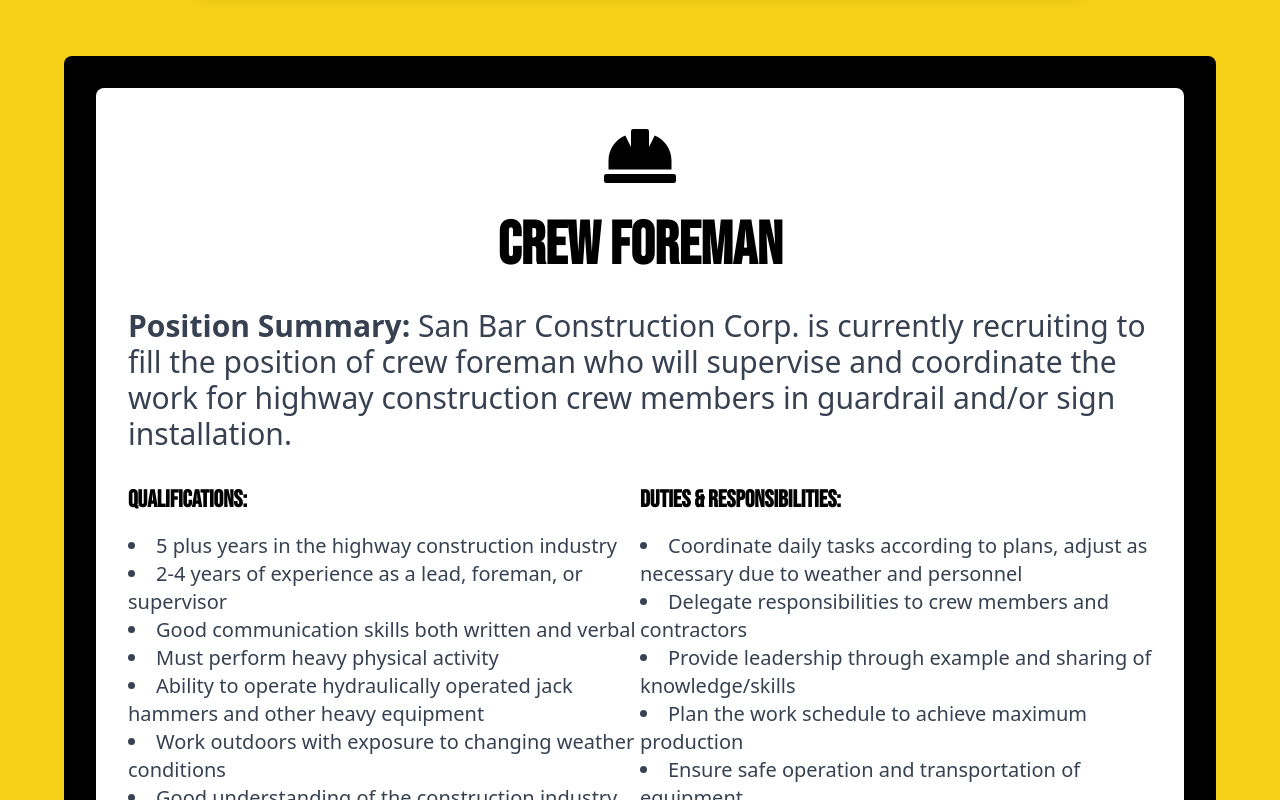
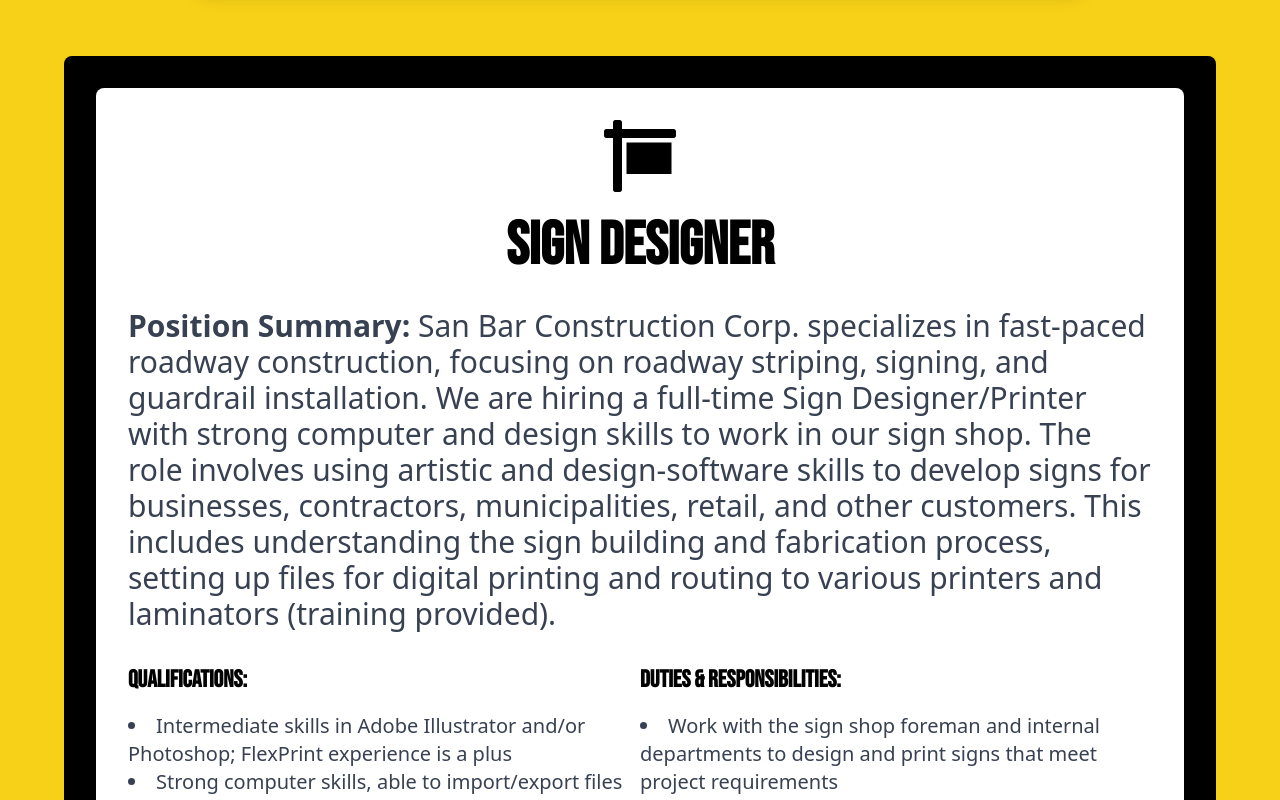
Before and after one commit to JoedyMcconn/SANBARCC, a Next.js app in the folder frontend/: page /job-opportunities in a window 1280 px wide. Shown: the part 940-1740 px from the top of the page. Built offline with nearby package versions, Linux system fonts and the light colour scheme.

Commit message:
adding sign designer position

```diff
--- a/frontend/src/app/job-application/page.tsx
+++ b/frontend/src/app/job-application/page.tsx
@@ -210,9 +210,9 @@ export default function JobApplicationForm() {
                     <label className="flex items-center">
                         <input type="checkbox" name="position" value="Clerical" className="mr-2"/> Clerical
                     </label>
-                    {/*<label className="flex items-center">*/}
-                    {/*    <input type="checkbox" name="position" value="Receptionist/Accounting Clerk Administrative Assistant" className="mr-2"/> Receptionist/Accounting Clerk Administrative Assistant*/}
-                    {/*</label>*/}
+                    <label className="flex items-center">
+                        <input type="checkbox" name="position" value="Sign Designer" className="mr-2"/> Sign Designer
+                    </label>
                     <label className="flex items-center">
                         <input type="checkbox" name="position" value="Other" className="mr-2"/> Other:
                     </label>
--- a/frontend/src/app/job-opportunities/page.tsx
+++ b/frontend/src/app/job-opportunities/page.tsx
@@ -234,32 +234,35 @@ export default function JobOpportunities() {
             {/*/>*/}
 
             <JobPosition
-                title="Crew Foreman"
-                icon={<FaHardHat />}
-                summary="San Bar Construction Corp. is currently recruiting to fill the position of crew foreman who will supervise and coordinate the work for highway construction crew members in guardrail and/or sign installation."
+                title="Sign Designer"
+                icon={<FaSign />}
+                summary="San Bar Construction Corp. specializes in fast-paced roadway construction, focusing on roadway striping, signing, and guardrail installation. We are hiring a full-time Sign Designer/Printer with strong computer and design skills to work in our sign shop. The role involves using artistic and design-software skills to develop signs for businesses, contractors, municipalities, retail, and other customers. This includes understanding the sign building and fabrication process, setting up files for digital printing and routing to various printers and laminators (training provided)."
                 qualifications={[
-                    "5 plus years in the highway construction industry",
-                    "2-4 years of experience as a lead, foreman, or supervisor",
-                    "Good communication skills both written and verbal",
-                    "Must perform heavy physical activity",
-                    "Ability to operate hydraulically operated jack hammers and other heavy equipment",
-                    "Work outdoors with exposure to changing weather conditions",
-                    "Good understanding of the construction industry",
-                    "Must possess a valid driver’s license"
+                    "Intermediate skills in Adobe Illustrator and/or Photoshop; FlexPrint experience is a plus",
+                    "Strong computer skills, able to import/export files",
+                    "Ability to establish priorities, work independently, and achieve objectives without supervision",
+                    "Positive attitude, detail-oriented, strong time management and multi-tasking skills",
+                    "Proven ability to work collaboratively",
+                    "Excellent analytical, problem-solving, verbal, graphic, presentation, and written communication skills",
+                    "Predictable and consistent behavior with attitude, attendance, and performance",
+                    "Able to lift up to 50 pounds on occasion"
                 ]}
                 responsibilities={[
-                    "Coordinate daily tasks according to plans, adjust as necessary due to weather and personnel",
-                    "Delegate responsibilities to crew members and contractors",
-                    "Provide leadership through example and sharing of knowledge/skills",
-                    "Plan the work schedule to achieve maximum production",
-                    "Ensure safe operation and transportation of equipment",
-                    "Instruct crews on procedures and methods to be used",
-                    "Monitor and collaborate with crew members to complete projects",
-                    "Maintain accurate records and meet deadlines"
+                    "Work with the sign shop foreman and internal departments to design and print signs that meet project requirements",
+                    "Ensure all printing jobs stay on schedule to meet department timelines",
+                    "Understand the proofing process, make corrections, and provide submittals for approval",
+                    "Communicate professionally and courteously with the team and occasionally with customers",
+                    "Maintain printers and laminators daily",
+                    "Ensure proper supplies and materials are available for printing jobs"
+                ]}
+                educationExperience={[
+                    "Minimum of high school diploma or equivalent",
+                    "1–2 years’ experience in a related or similar role",
+                    "FlexPrint software experience preferred"
                 ]}
                 jobType="Full-time"
-                compensation="Dependent on experience"
-                benefits="Medical, Dental and Vision Insurance, Health Reimbursement, Supplemental Insurance, Holiday Pay, HWA, 401K"
+                compensation="$19.00 - $22.00 per hour"
+                benefits="Medical, Dental and Vision Insurance, Health Reimbursement, Supplemental Insurance, Holiday Pay, Vacation, HWA, 401k"
             />
 
             {/*<JobPosition*/}
```
